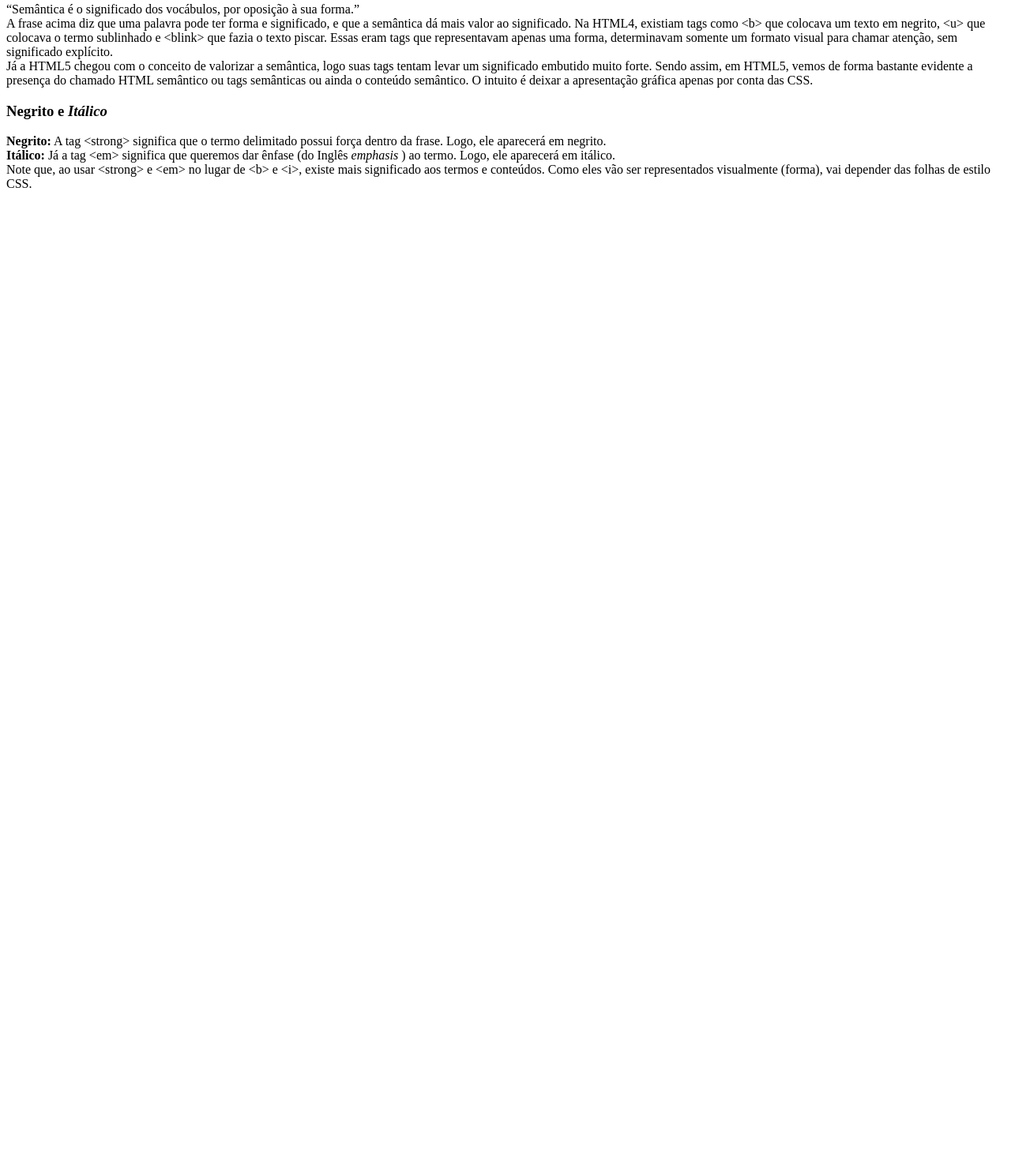
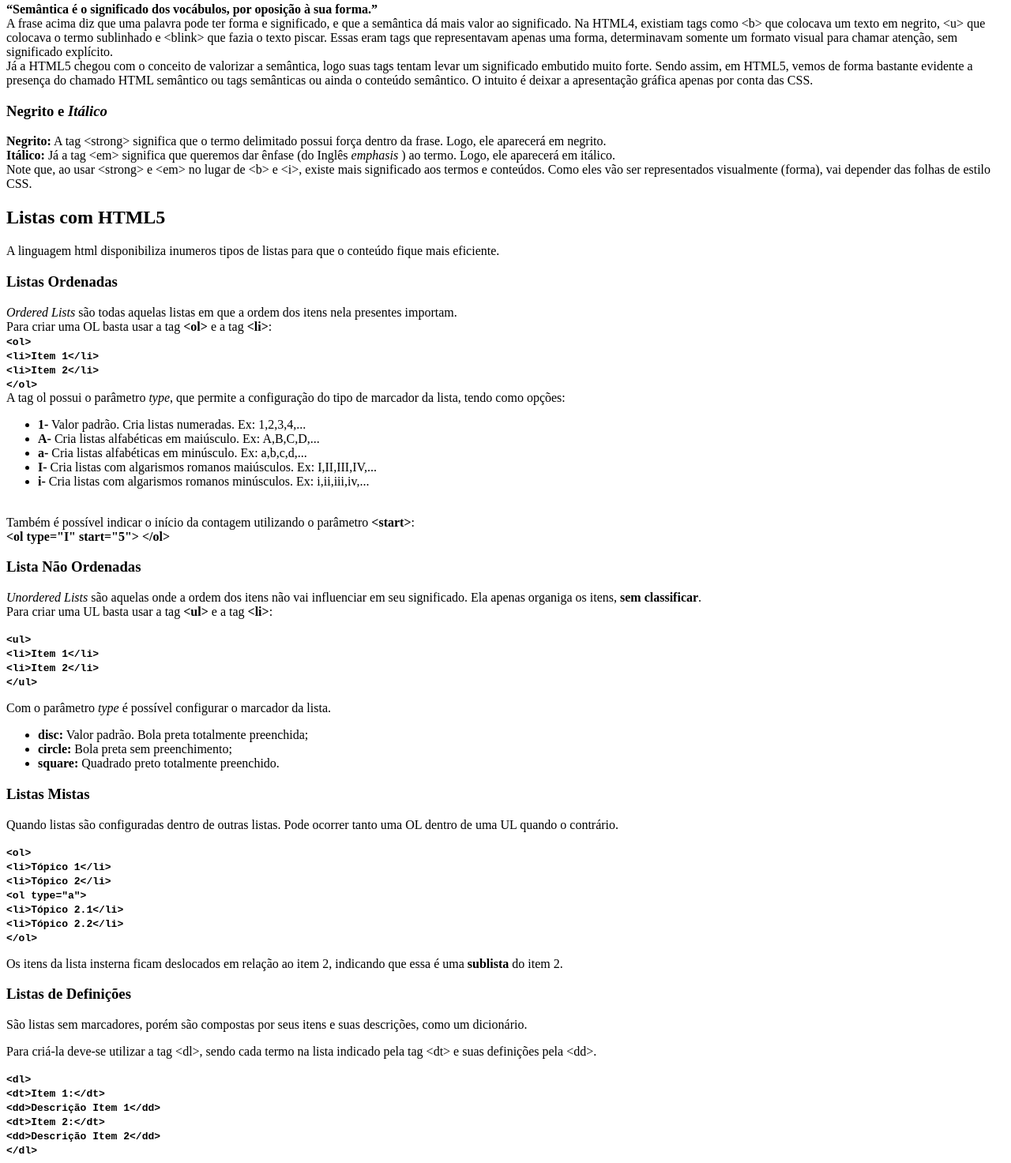
Before and after one commit to MirandaBeatriz/html-css, a plain HTML site: page index.html in a window 1280 px wide. Shown: the part 2282-3755 px from the top of the page at 79% size. Before the commit the page ends 2540 px from the top, so only its background shows below. Drawn offline with Linux system fonts and the light colour scheme.

Commit message:
Descrição de listas html5

```diff
--- a/index.html
+++ b/index.html
@@ -83,7 +83,10 @@
     <br>
     <strong>&lt; img src="LOCALIZAÇÃO DA IMAGEM" alt="TEXTO ALTERNATIVO" &gt;</strong>
     </p>
-    <img src="Imagens/css-150.png" alt="">
+    <picture>
+
+        <img src="Imagens/css-150.png" alt=""></picture>
+
     <img src="Imagens/html5-150.png" alt="logo-html5">
 
     <h3>Favicon</h3>
@@ -94,12 +97,15 @@
     <br>
     Para isso, usa-se:
     <br>
-    <strong>&lt;link rel="shortcut icon" href="LOCALIZAÇÃO DO ARQUIVO" type="image/x-icon"&gt;</strong>
+    <code>
+        <strong>&lt;link rel="shortcut icon" href="LOCALIZAÇÃO DO ARQUIVO" type="image/x-icon"&gt;</strong>
+    </code>
+
     </p>
 
     <h2>Formatação de Texto</h2>
     <h3>Semântica</h3>
-    <p>“Semântica é o significado dos vocábulos, por oposição à sua forma.”
+    <p> <strong>“Semântica é o significado dos vocábulos, por oposição à sua forma.”</strong>
     <br>
     A frase acima diz que uma palavra pode ter forma e significado, e que a semântica dá mais valor ao significado. Na HTML4, existiam tags como &lt;b&gt; que colocava um texto em negrito, &lt;u&gt; que colocava o termo sublinhado e &lt;blink&gt; que fazia o texto piscar. Essas eram tags que representavam apenas uma forma, determinavam somente um formato visual para chamar atenção, sem significado explícito.
     <br>
@@ -113,5 +119,83 @@
     Logo, ele aparecerá em itálico.
     <br>
     Note que, ao usar &lt;strong&gt; e &lt;em&gt; no lugar de &lt;b&gt; e &lt;i&gt;, existe mais significado aos termos e conteúdos. Como eles vão ser representados visualmente (forma), vai depender das folhas de estilo CSS.</p>
+
+    <h2>Listas com HTML5</h2>
+    <p>A linguagem html disponibiliza inumeros tipos de listas para que o conteúdo fique mais eficiente.</p>
+
+    <h3>Listas Ordenadas</h3>
+    <p><em>Ordered Lists</em> são todas aquelas listas em que a ordem dos itens nela presentes importam. <br>
+    Para criar uma OL basta usar a tag <strong>&lt;ol&gt;</strong> e a tag <strong>&lt;li&gt;</strong>: <br>
+
+    <code>
+        <strong>&lt;ol&gt; <br>
+        &lt;li&gt;Item 1&lt;/li&gt; <br>
+        &lt;li&gt;Item 2&lt;/li&gt; <br>
+    &lt;/ol&gt;
+    </strong>
+    </code> <br>
+
+    A tag ol possui o parâmetro <em>type</em>, que permite a configuração do tipo de marcador da lista, tendo como opções: <br>
+    <ul>
+        <li><strong>1-</strong> Valor padrão. Cria listas numeradas. Ex: 1,2,3,4,...</li>
+        <li><strong>A-</strong> Cria listas alfabéticas em maiúsculo. Ex: A,B,C,D,...</li>
+        <li><strong>a-</strong> Cria listas alfabéticas em minúsculo. Ex: a,b,c,d,...</li>
+        <li><strong>I-</strong> Cria listas com algarismos romanos maiúsculos. Ex: I,II,III,IV,...</li>
+        <li><strong>i-</strong> Cria listas com algarismos romanos minúsculos. Ex: i,ii,iii,iv,...</li>
+    </ul> <br>
+    Também é possível indicar o início da contagem utilizando o parâmetro  <strong>&lt;start&gt;</strong>: <br>
+    <strong>
+        &lt;ol type="I" start="5"&gt; &lt;/ol&gt;
+    </strong>
+    </p>
+
+    <h3>Lista Não Ordenadas</h3>
+    <p><em>Unordered Lists</em> são aquelas onde a ordem dos itens não vai influenciar em seu significado. Ela apenas organiga os itens, <strong>sem classificar</strong>. <br>
+    Para criar uma UL basta usar a tag <strong>&lt;ul&gt;</strong> e a tag <strong>&lt;li&gt;</strong>:
+    </p>
+    <code>
+        <strong>&lt;ul&gt; <br>
+        &lt;li&gt;Item 1&lt;/li&gt; <br>
+        &lt;li&gt;Item 2&lt;/li&gt; <br>
+        &lt;/ul&gt;
+        </strong>
+    </code>
+
+    <p>
+    Com o parâmetro <em>type</em> é possível configurar o marcador da lista. <br>
+    <ul>
+        <li><strong>disc:</strong> Valor padrão. Bola preta totalmente preenchida;</li>
+        <li><strong>circle:</strong> Bola preta sem preenchimento;</li>
+        <li><strong>square:</strong> Quadrado preto totalmente preenchido.</li>
+    </ul>
+    </p>
+
+    <h3>Listas Mistas</h3>
+    <p>Quando listas são configuradas dentro de outras listas. Pode ocorrer tanto uma OL dentro de uma UL quando o contrário.</p>
+    <code>
+        <strong>&lt;ol&gt; <br>
+        &lt;li&gt;Tópico 1&lt;/li&gt; <br>
+        &lt;li&gt;Tópico 2&lt;/li&gt; <br>
+        &lt;ol type="a"&gt; <br>
+        &lt;li&gt;Tópico 2.1&lt;/li&gt; <br>
+        &lt;li&gt;Tópico 2.2&lt;/li&gt; <br>
+        &lt;/ol&gt;
+        </strong>
+    </code> <br>
+    <p>
+        Os itens da lista insterna ficam deslocados em relação ao item 2, indicando que essa é uma <strong>sublista</strong> do item 2.
+    </p>
+    <h3>Listas de Definições</h3>
+    <p>São listas sem marcadores, porém são compostas por seus itens e suas descrições, como um dicionário.</p>
+    <p>Para criá-la deve-se utilizar a tag &lt;dl&gt;, sendo cada termo na lista indicado pela tag &lt;dt&gt; e suas definições pela &lt;dd&gt;.</p>
+    <code>
+        <strong>&lt;dl&gt; <br>
+        &lt;dt&gt;Item 1:&lt;/dt&gt; <br>
+        &lt;dd&gt;Descrição Item 1&lt;/dd&gt; <br>
+        &lt;dt&gt;Item 2:&lt;/dt&gt; <br>
+        &lt;dd&gt;Descrição Item 2&lt;/dd&gt; <br>
+        &lt;/dl&gt;
+        </strong>
+    </code>
 </body>
 </html>
```
